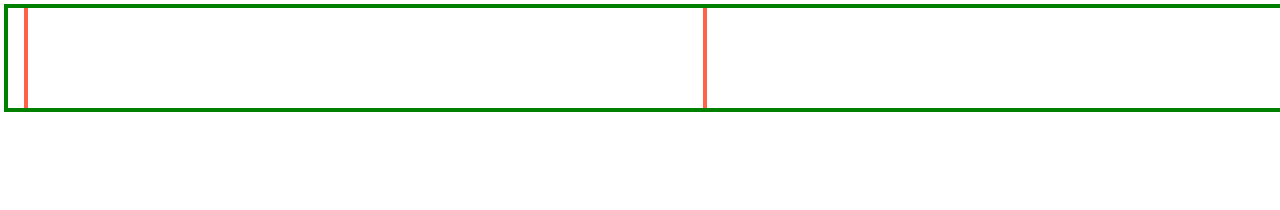
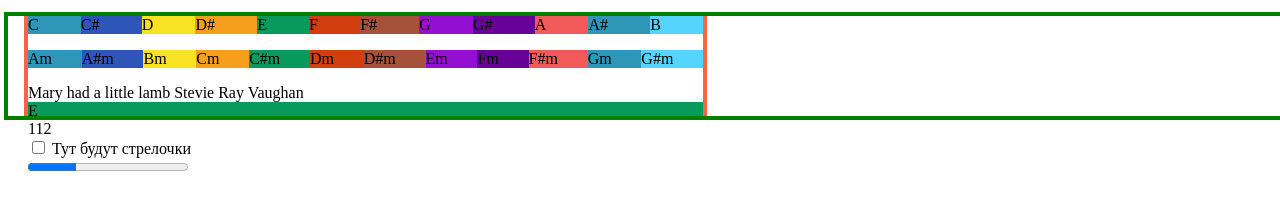
Before and after one commit to dmitrykhalimov/songlist, a website built with webpack: page markup/index.html in a window 1280 px wide. Shown: the top 210 px of the page. Built offline with nearby package versions, Linux system fonts and the light colour scheme.

Commit message:
Раскрашивает плашки тональностей

```diff
--- a/markup/index.html
+++ b/markup/index.html
@@ -11,7 +11,55 @@
   <body>
     <main class="playlist">
       <div class="playlist__songs">
+        <div class="playlist__tones">
+          <ul class="playlist__mood">
+            <li class="playlist__tone badge badge--c">C</li>
+            <li class="playlist__tone badge badge--cs">C#</li>
+            <li class="playlist__tone badge badge--d">D</li>
+            <li class="playlist__tone badge badge--ds">D#</li>
+            <li class="playlist__tone badge badge--e">E</li>
+            <li class="playlist__tone badge badge--f">F</li>
+            <li class="playlist__tone badge badge--fs">F#</li>
+            <li class="playlist__tone badge badge--g">G</li>
+            <li class="playlist__tone badge badge--gs">G#</li>
+            <li class="playlist__tone badge badge--a">A</li>
+            <li class="playlist__tone badge badge--as">A#</li>
+            <li class="playlist__tone badge badge--b">B</li>
+          </ul>
+          <ul class="playlist__mood">
+            <li class="playlist__tone badge badge--c">Am</li>
+            <li class="playlist__tone badge badge--cs">A#m</li>
+            <li class="playlist__tone badge badge--d">Bm</li>
+            <li class="playlist__tone badge badge--ds">Cm</li>
+            <li class="playlist__tone badge badge--e">C#m</li>
+            <li class="playlist__tone badge badge--f">Dm</li>
+            <li class="playlist__tone badge badge--fs">D#m</li>
+            <li class="playlist__tone badge badge--g">Em</li>
+            <li class="playlist__tone badge badge--gs">Fm</li>
+            <li class="playlist__tone badge badge--a">F#m</li>
+            <li class="playlist__tone badge badge--as">Gm</li>
+            <li class="playlist__tone badge badge--b">G#m</li>
+          </ul>
+        </div>
+        <div class="playlist__songlist">
+          <div class="playlist__card">
+            <div class="playlist__title">
+              <span>Mary had a little lamb</span>
+              <span>Stevie Ray Vaughan</span>
+            </div>
+            <div class="playlist__badges">
+              <span class="badge badge--e">E</span>
+              <span class="badge badge--tempo">112</span>
+              <span class="badge badge--time"></span>
+            </div>
 
+            <input type="checkbox" id="card">
+            <label for="card">Тут будут стрелочки</label>
+            <div class="audioplayer">
+              <progress class="player__progress" value="30" max="100"></progress>
+            </div>
+          </div>
+        </div>
       </div>
     </main>
   </body>
--- /dev/null
+++ b/source/markup/sass/blocks/badge.scss
@@ -0,0 +1,51 @@
+.badge {
+  display: block;
+}
+
+.badge--c {
+  background-color: #2e97b8;
+}
+
+.badge--cs {
+  background-color: #2e55b8;
+}
+
+.badge--d {
+  background-color: #f9e324;
+}
+
+.badge--ds {
+  background-color: #f69f1c;
+}
+
+.badge--e {
+  background-color: #089a5d;
+}
+
+.badge--f {
+  background-color: #d23e0f;
+}
+
+.badge--fs {
+  background-color: #a6523b;
+}
+
+.badge--g {
+  background-color: #940fd2;
+}
+
+.badge--gs {
+  background-color: #660096;
+}
+
+.badge--a {
+  background-color: #f25959;
+}
+
+.badge--as {
+  background-color: #2e97b8;
+}
+
+.badge--b {
+  background-color: #55d5fe;
+}
--- a/source/markup/sass/blocks/playlist.scss
+++ b/source/markup/sass/blocks/playlist.scss
@@ -13,3 +13,13 @@
   height: 100px;
   @include outline(tomato);
 }
+
+.playlist__mood {
+  padding-left: 0;
+  display: flex;
+  list-style: none;
+}
+
+.playlist__tone {
+  flex-grow: 1;
+}
--- a/source/markup/sass/style.scss
+++ b/source/markup/sass/style.scss
@@ -2,3 +2,4 @@
 @import "mixins.scss";
 @import "variables.scss";
 @import "./blocks/playlist.scss";
+@import "./blocks/badge.scss";
```
Also changed, not shown: source/markup/index.html (+48 -0 lines), markup/css/news-widget.css, markup/css/news-widget.min.css, 2 other files.
